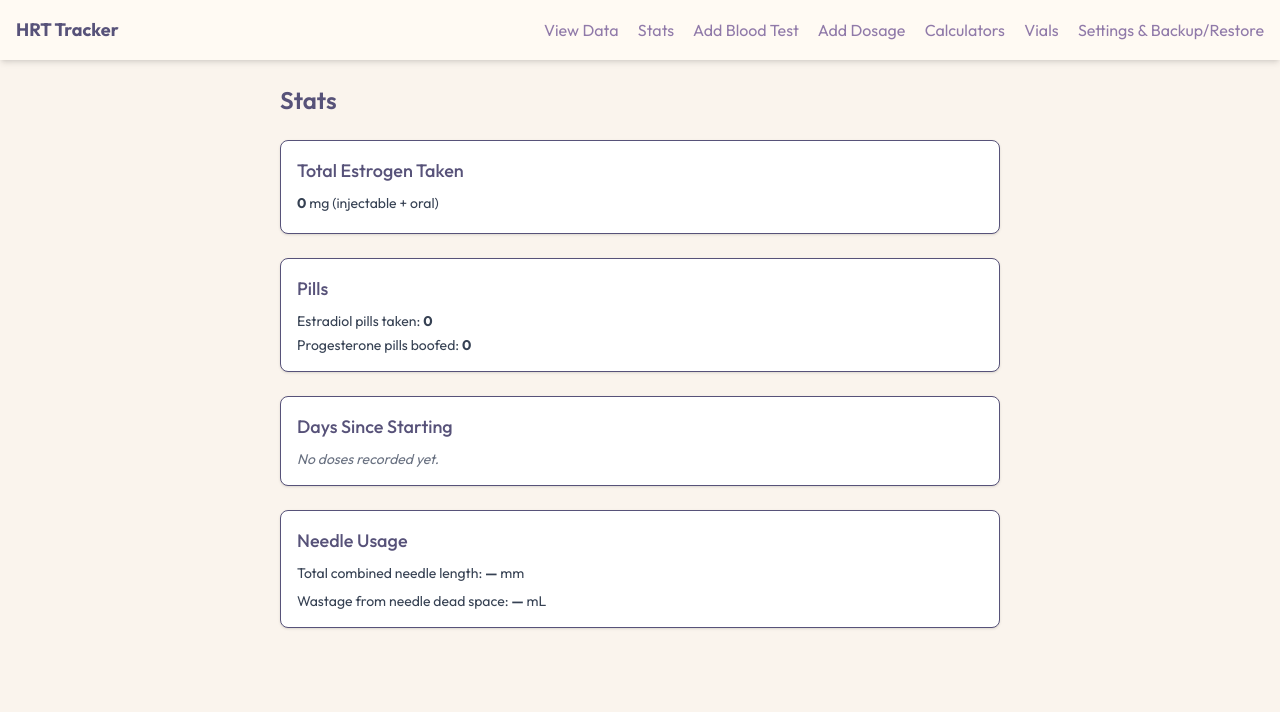
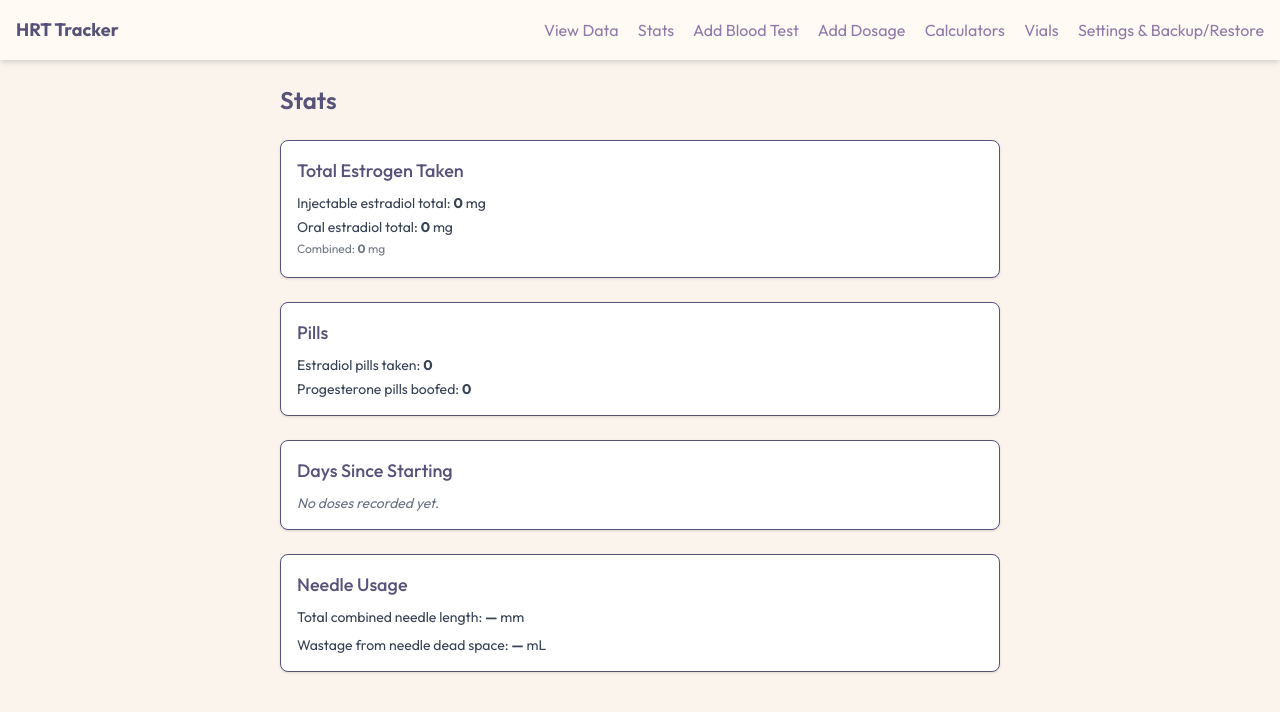
Before and after one commit to chaos-dotcom/hrt-tracker, a SvelteKit app: page /stats in a window 1280 px wide. Shown: the top 712 px of the page. Built offline with nearby package versions, Linux system fonts and the light colour scheme.

Commit message:
feat: split injectable/oral estradiol totals with combined total

```diff
--- a/src/routes/stats/+page.svelte
+++ b/src/routes/stats/+page.svelte
@@ -14,6 +14,10 @@
   );
   const injectableRecords = $derived(
     (hrtData.data.dosageHistory ?? []).filter((d) => d.medicationType === 'injectableEstradiol')
+  );
+
+  const totalInjectableEstradiolMg = $derived(
+    injectableRecords.reduce((sum, d: any) => sum + (d.unit === 'mg' ? d.dose : 0), 0)
   );
 
   // Totals (mg)
@@ -181,7 +185,13 @@
     <h2 class="text-lg font-medium mb-2">Total Estrogen Taken</h2>
     <div class="text-sm text-gray-700 dark:text-gray-300">
       <div class="mb-1">
-        <strong>{fmt(totalEstrogenMg, 2)}</strong> mg (injectable + oral)
+        Injectable estradiol total: <strong>{fmt(totalInjectableEstradiolMg, 2)}</strong> mg
+      </div>
+      <div class="mb-1">
+        Oral estradiol total: <strong>{fmt(totalOralEstradiolMg, 2)}</strong> mg
+      </div>
+      <div class="text-xs opacity-70 mb-1">
+        Combined: <strong>{fmt(totalInjectableEstradiolMg + totalOralEstradiolMg, 2)}</strong> mg
       </div>
 
       {#if injectableRecords.length > 0}
```
